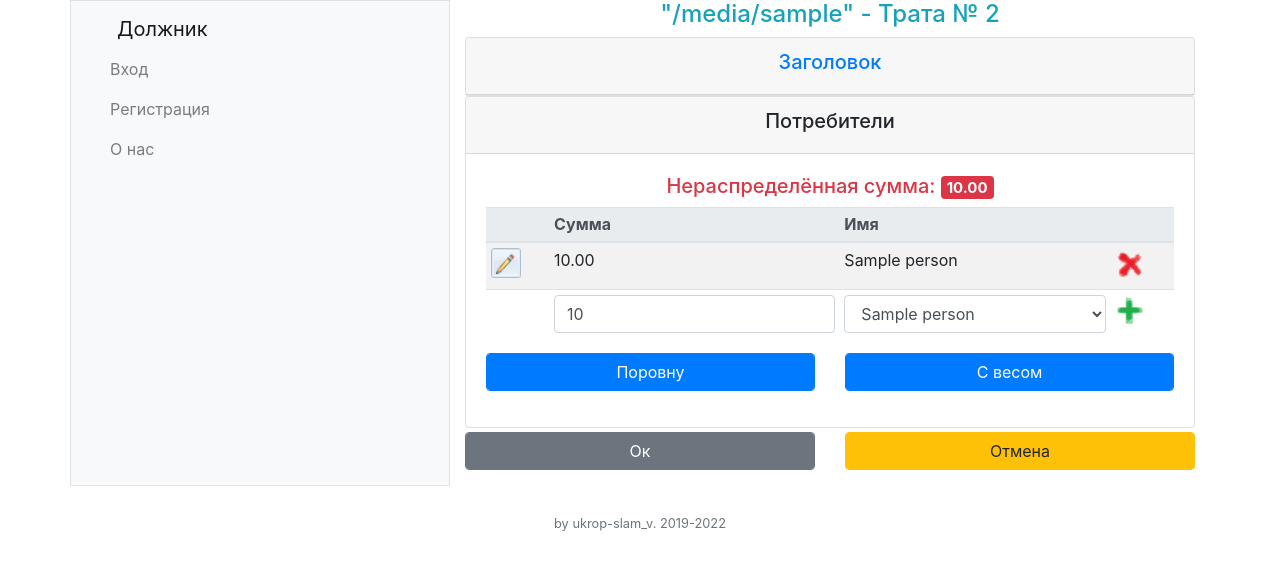
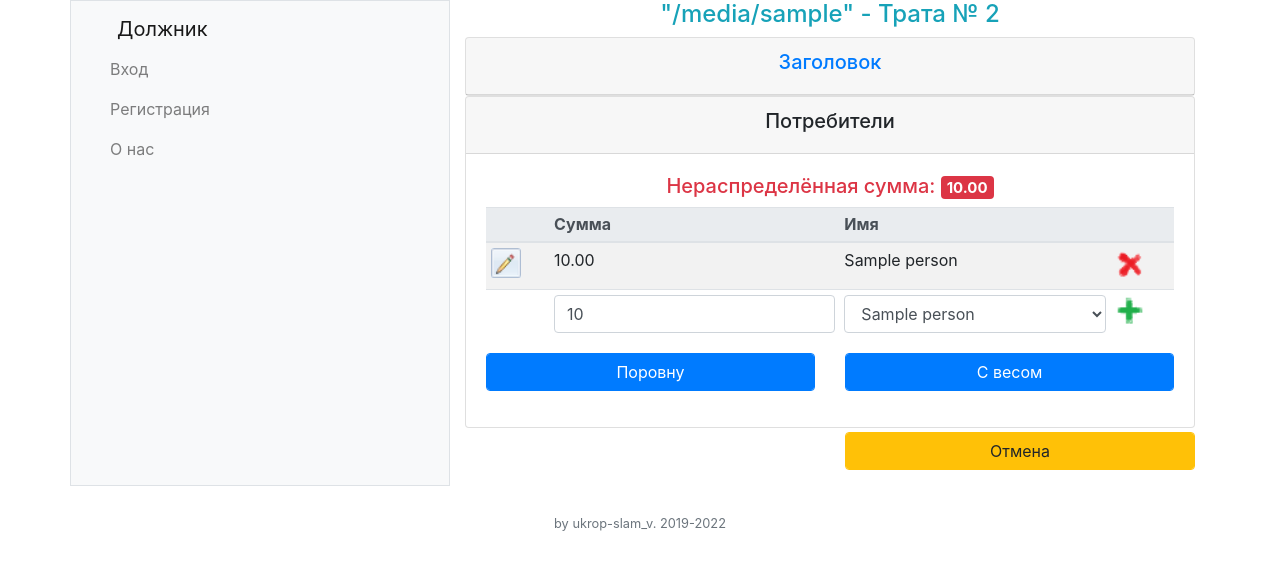
Before and after one commit to gangstaar/debtor, a Flask app: template templates/editspending.html in a window 1280 px wide. Shown: the top 570 px of the page. Run offline with Flask 2, Linux system fonts and the light colour scheme; the template is opened without the code that fills it: most values are stand-ins (such as "Sample title", 1, 10 or a date in 2020); some libraries are stand-ins or nearby versions.

Commit message:
Не отображется Ок, пока не распределена трата

```diff
--- a/templates/editspending.html
+++ b/templates/editspending.html
@@ -199,7 +199,7 @@
             {% if spending.is_calculated() and budget.is_participant(spending.payer.name) %}
             <input class="form-control btn-success" name="ok" type="submit" value="Ок">
             {% else %}
-            <input class="form-control btn-secondary" disabled name="ok" type="submit" value="Ок">
+            <!--<input class="form-control btn-secondary" disabled name="ok" type="submit" value="Ок"> -->
             {% endif %}
         </div>
         <div class="form-group col">
```
